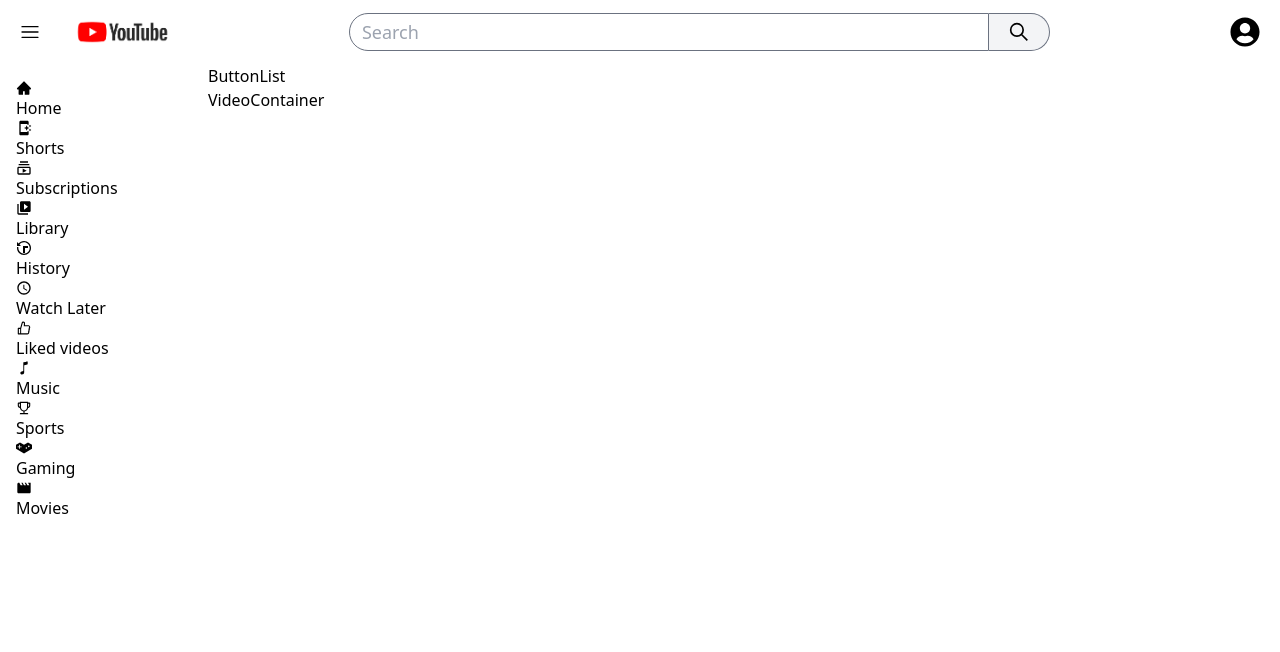
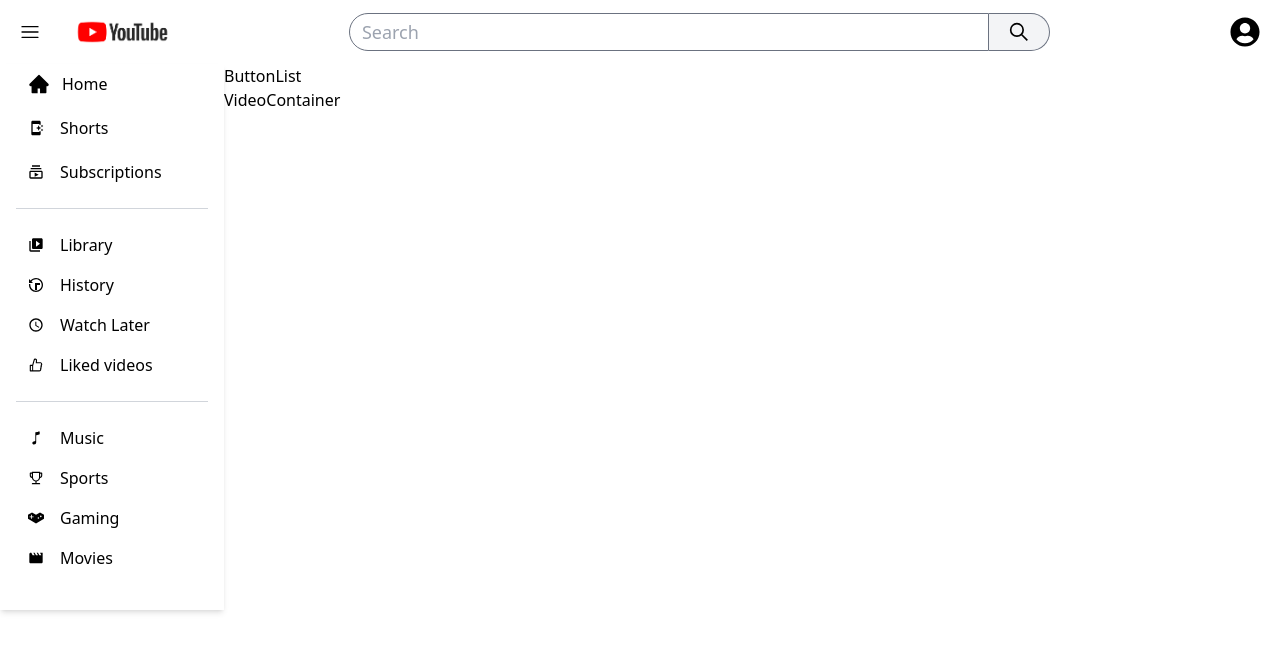
Before and after one commit to aruncode49/Youtube-Clone, a React app: page / in a window 1280 px wide. Shown: the top 652 px of the page. Built offline with nearby package versions, Linux system fonts and the light colour scheme; the HTML template or start-up script is replaced by a standard one.

Commit message:
completed sidebar and its toggle functionality

```diff
--- a/package.json
+++ b/package.json
@@ -10,9 +10,11 @@
     "preview": "vite preview"
   },
   "dependencies": {
+    "@reduxjs/toolkit": "^1.9.5",
     "react": "^18.2.0",
     "react-dom": "^18.2.0",
-    "react-icons": "^4.10.1"
+    "react-icons": "^4.10.1",
+    "react-redux": "^8.1.2"
   },
   "devDependencies": {
     "@types/react": "^18.2.15",
--- a/src/App.jsx
+++ b/src/App.jsx
@@ -1,12 +1,16 @@
+import { Provider } from "react-redux";
 import Body from "./components/Body";
 import Header from "./components/Header";
+import store from "./utils/store";
 
 function App() {
   return (
-    <div>
-      <Header />
-      <Body />
-    </div>
+    <Provider store={store}>
+      <div>
+        <Header />
+        <Body />
+      </div>
+    </Provider>
   );
 }
 
--- a/src/components/Header.jsx
+++ b/src/components/Header.jsx
@@ -4,13 +4,24 @@ import { RxHamburgerMenu } from "react-icons/rx";
 import { FaUserCircle } from "react-icons/fa";
 import { GrSearch } from "react-icons/gr";
 import Logo from "/youtube_logo.png";
+import { useDispatch } from "react-redux";
+import { toggleSideBar } from "../utils/sideBarSlice";
 
 const Header = () => {
+  // SideBar toggle Handler function
+  const dispatch = useDispatch();
+  const toggleSideBarHandler = () => {
+    dispatch(toggleSideBar());
+  };
+
   return (
     <div className="flex justify-between py-3 px-4 md:py-1 items-center">
       {/* Hamburger Icon */}
       <div className="flex items-center gap-7">
-        <div className="p-1 hover:cursor-pointer">
+        <div
+          onClick={toggleSideBarHandler}
+          className="p-1 hover:cursor-pointer"
+        >
           <RxHamburgerMenu size={20} />
         </div>
         {/* Youtube Logo */}
--- a/src/components/Sidebar.jsx
+++ b/src/components/Sidebar.jsx
@@ -10,22 +10,25 @@ import { IoIosMusicalNote } from "react-icons/io";
 import { AiOutlineTrophy } from "react-icons/ai";
 import { SiYoutubegaming } from "react-icons/si";
 import { MdMovie } from "react-icons/md";
+import { useSelector } from "react-redux";
 
 const SideBar = () => {
-  return (
-    <div className="w-52 p-4">
+  const isSideBarOpen = useSelector((store) => store.sideBar.isSideBarOpen);
+
+  return !isSideBarOpen ? null : (
+    <div className="w-56 p-4 pt-0 shadow-md">
       {/* 3 Links */}
-      <section>
-        <ul>
-          <li>
-            <AiFillHome />
+      <section className="pb-4 border-b-[1.5px] border-gray-300">
+        <ul className="flex flex-col gap-1 ">
+          <li className="flex items-center gap-3 px-3 py-2 rounded-lg hover:bg-gray-100 hover:cursor-pointer ">
+            <AiFillHome size={22} />
             Home
           </li>
-          <li>
+          <li className="flex items-center gap-4 px-3 py-2 rounded-lg hover:bg-gray-100 hover:cursor-pointer">
             <MdAppShortcut />
             Shorts
           </li>
-          <li>
+          <li className="flex items-center gap-4 px-3 py-2 rounded-lg hover:bg-gray-100 hover:cursor-pointer">
             <MdOutlineSubscriptions />
             Subscriptions
           </li>
@@ -33,21 +36,21 @@ const SideBar = () => {
       </section>
 
       {/* 4 Links */}
-      <section>
+      <section className="pb-4 pt-4 border-b-[1.5px] border-gray-300">
         <ul>
-          <li>
+          <li className="flex items-center gap-4 px-3 py-2 rounded-lg hover:bg-gray-100 hover:cursor-pointer">
             <MdVideoLibrary />
             Library
           </li>
-          <li>
+          <li className="flex items-center gap-4 px-3 py-2 rounded-lg hover:bg-gray-100 hover:cursor-pointer">
             <GoHistory />
             History
           </li>
-          <li>
+          <li className="flex items-center gap-4 px-3 py-2 rounded-lg hover:bg-gray-100 hover:cursor-pointer">
             <MdOutlineWatchLater />
             Watch Later
           </li>
-          <li>
+          <li className="flex items-center gap-4 px-3 py-2 rounded-lg hover:bg-gray-100 hover:cursor-pointer">
             <AiOutlineLike />
             Liked videos
           </li>
@@ -55,21 +58,21 @@ const SideBar = () => {
       </section>
 
       {/* Explore Section*/}
-      <section>
+      <section className="pb-4 pt-4">
         <ul>
-          <li>
+          <li className="flex items-center gap-4 px-3 py-2 rounded-lg hover:bg-gray-100 hover:cursor-pointer">
             <IoIosMusicalNote />
             Music
           </li>
-          <li>
+          <li className="flex items-center gap-4 px-3 py-2 rounded-lg hover:bg-gray-100 hover:cursor-pointer">
             <AiOutlineTrophy />
             Sports
           </li>
-          <li>
+          <li className="flex items-center gap-4 px-3 py-2 rounded-lg hover:bg-gray-100 hover:cursor-pointer">
             <SiYoutubegaming />
             Gaming
           </li>
-          <li>
+          <li className="flex items-center gap-4 px-3 py-2 rounded-lg hover:bg-gray-100 hover:cursor-pointer">
             <MdMovie />
             Movies
           </li>
--- /dev/null
+++ b/src/utils/sideBarSlice.js
@@ -0,0 +1,16 @@
+import { createSlice } from "@reduxjs/toolkit";
+
+const sideBarSlice = createSlice({
+  name: "sideBar",
+  initialState: {
+    isSideBarOpen: true,
+  },
+  reducers: {
+    toggleSideBar: (state) => {
+      state.isSideBarOpen = !state.isSideBarOpen;
+    },
+  },
+});
+
+export const { toggleSideBar } = sideBarSlice.actions;
+export default sideBarSlice.reducer;
--- /dev/null
+++ b/src/utils/store.js
@@ -0,0 +1,10 @@
+import { configureStore } from "@reduxjs/toolkit";
+import sideBarSlice from "./sideBarSlice";
+
+const store = configureStore({
+  reducer: {
+    sideBar: sideBarSlice,
+  },
+});
+
+export default store;
```
Also changed, not shown: 1 other file (tests, documents, lock files or other folders).
